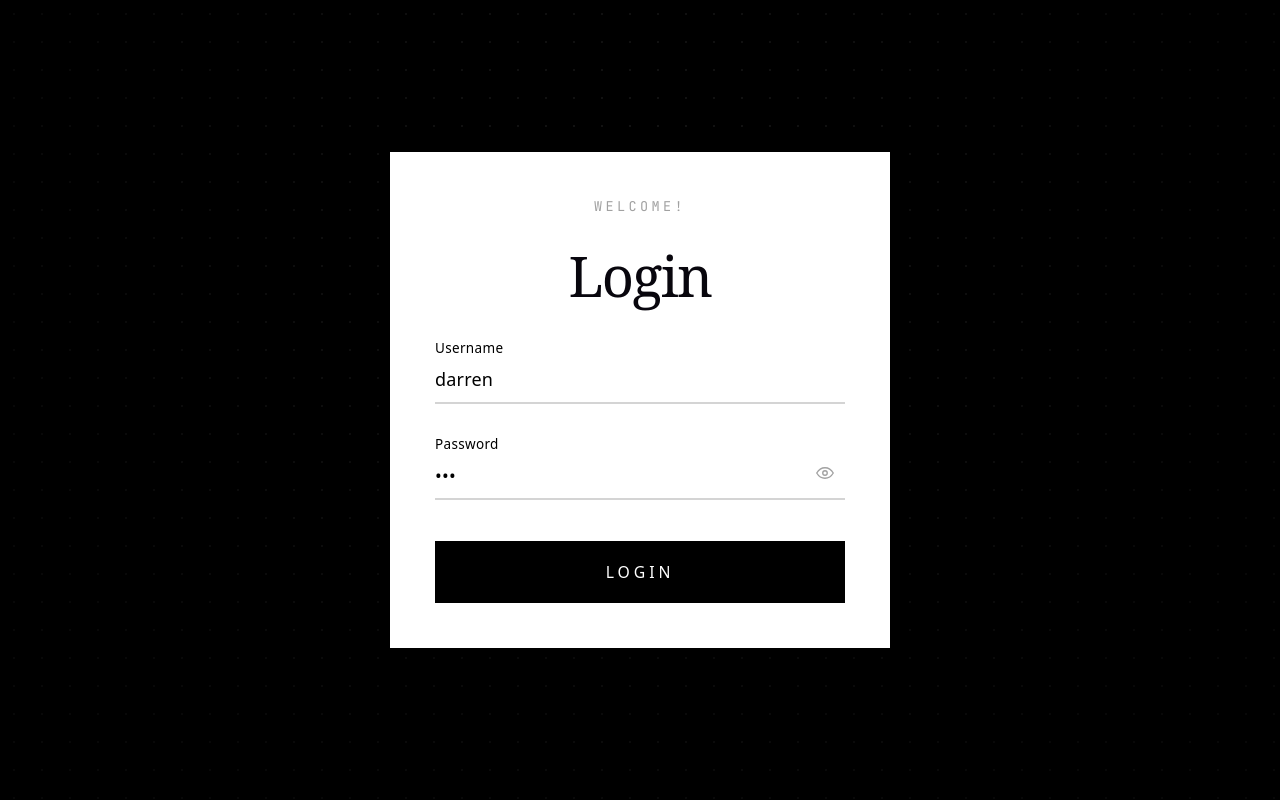
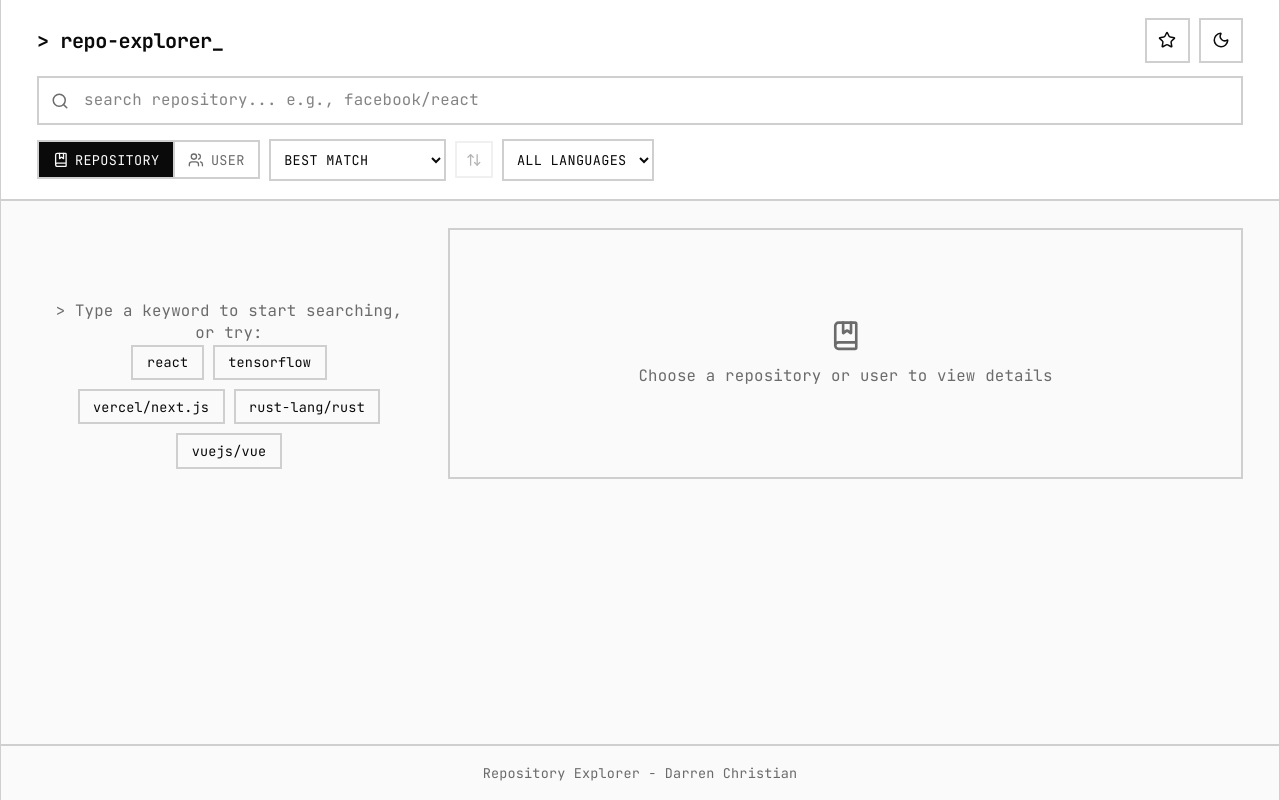
Before and after one commit to darrenchrist2/repository-explorer, a React (Vite) app: page / in a window 1280 px wide. Built offline with nearby package versions, Linux system fonts and the light colour scheme.

Commit message:
disable login page

```diff
--- a/src/App.jsx
+++ b/src/App.jsx
@@ -13,8 +13,8 @@
   return (
     <>
       <Routes>
-        <Route path="/" element={<Login />} />
-        <Route path="/home" element={<Home />} />
+        {/* <Route path="/" element={<Login />} /> */}
+        <Route path="/" element={<Home />} />
       </Routes>
     </>
   )
```
